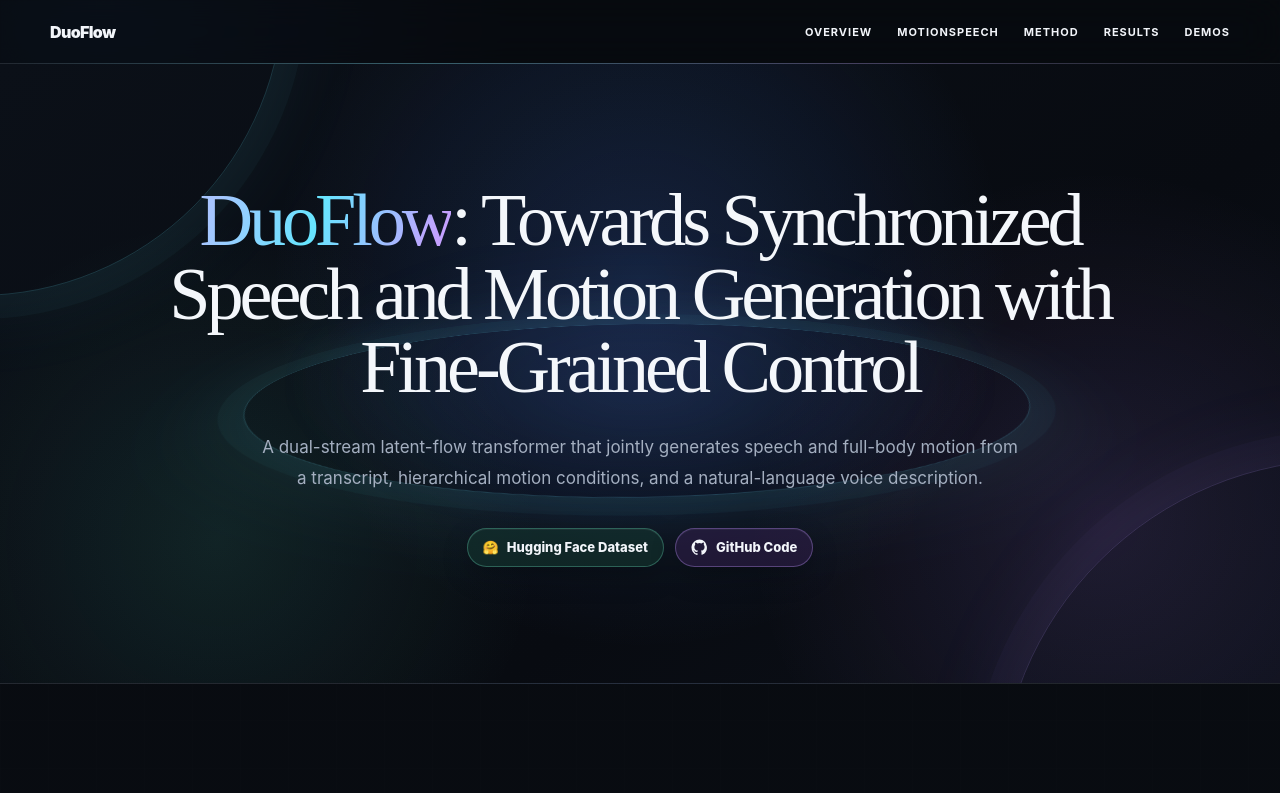
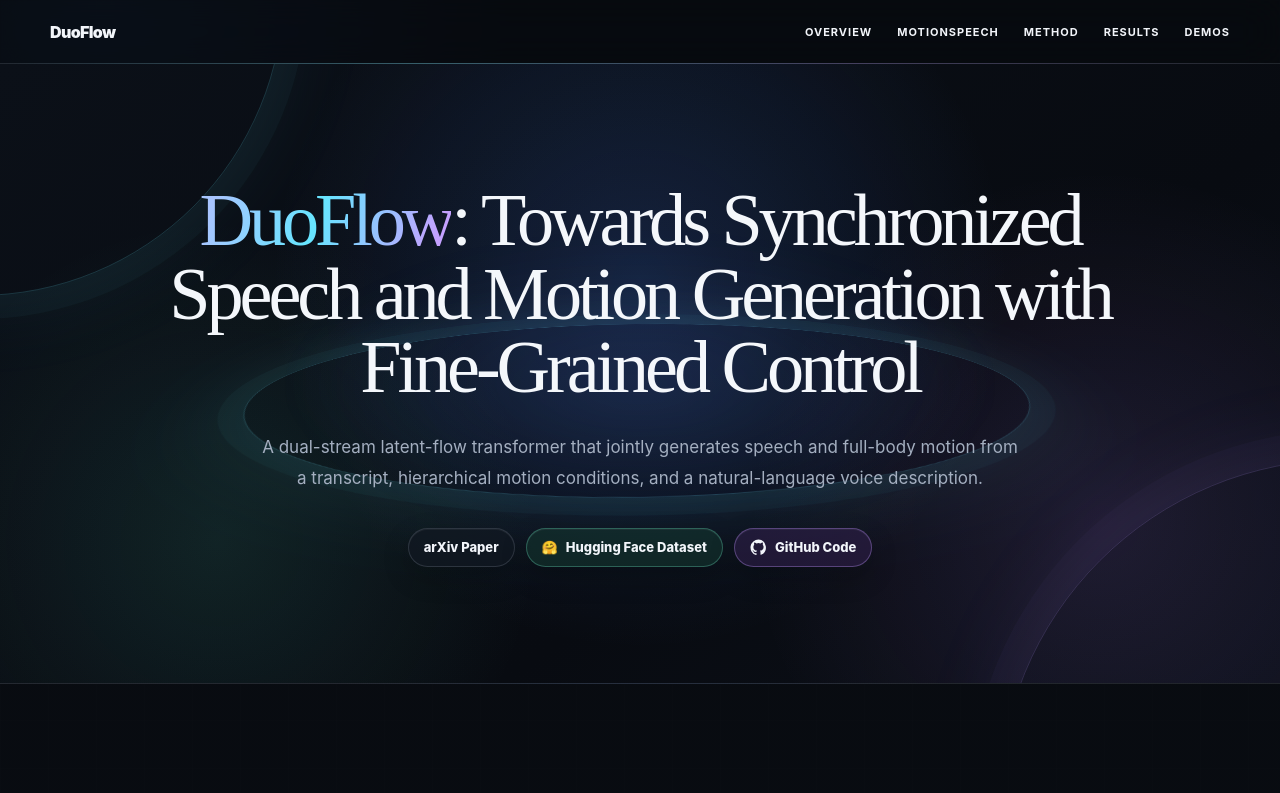
Before and after one commit to JunDong-dev/DuoFlow-project-page, a plain HTML site: page index.html in a window 1280 px wide. Shown: the top 793 px of the page. Drawn offline with Linux system fonts and the light colour scheme.

Commit message:
Add arXiv paper button to project page

```diff
--- a/index.html
+++ b/index.html
@@ -693,6 +693,7 @@
       <h1><span class="gradient">DuoFlow</span>: Towards Synchronized Speech and Motion Generation with Fine-Grained Control</h1>
       <p class="lead">A dual-stream latent-flow transformer that jointly generates speech and full-body motion from a transcript, hierarchical motion conditions, and a natural-language voice description.</p>
       <div class="hero-pills">
+        <a class="pill" href="https://arxiv.org/abs/2611.21530" target="_blank" rel="noopener noreferrer" aria-label="Read the DuoFlow paper on arXiv"><span>arXiv Paper</span></a>
         <a class="pill motion" href="https://huggingface.co/datasets/JunDong-dev/motionspeech" target="_blank" rel="noopener noreferrer" aria-label="Hugging Face MotionSpeech dataset"><span aria-hidden="true">🤗</span><span>Hugging Face Dataset</span></a>
         <a class="pill voice" href="https://github.com/JunDong-dev/DuoFlow" target="_blank" rel="noopener noreferrer" aria-label="GitHub code repository"><svg class="github-icon" viewBox="0 0 24 24" aria-hidden="true"><path d="M12 .7a11.3 11.3 0 0 0-3.57 22.02c.56.1.77-.24.77-.54v-2.1c-3.14.68-3.8-1.33-3.8-1.33-.51-1.3-1.25-1.65-1.25-1.65-1.02-.7.08-.69.08-.69 1.13.08 1.73 1.16 1.73 1.16 1 .99 2.6.7 3.23.53.1-.72.39-1.21.71-1.49-2.49-.28-5.11-1.25-5.11-5.56 0-1.23.44-2.23 1.16-3.02-.12-.28-.5-1.43.11-2.98 0 0 .95-.3 3.1 1.15a10.8 10.8 0 0 1 5.64 0c2.15-1.46 3.1-1.15 3.1-1.15.61 1.55.23 2.7.11 2.98.72.79 1.16 1.79 1.16 3.02 0 4.32-2.63 5.28-5.13 5.56.4.35.76 1.04.76 2.1v3.11c0 .3.2.65.78.54A11.3 11.3 0 0 0 12 .7Z"></path></svg><span>GitHub Code</span></a>
       </div>
```
